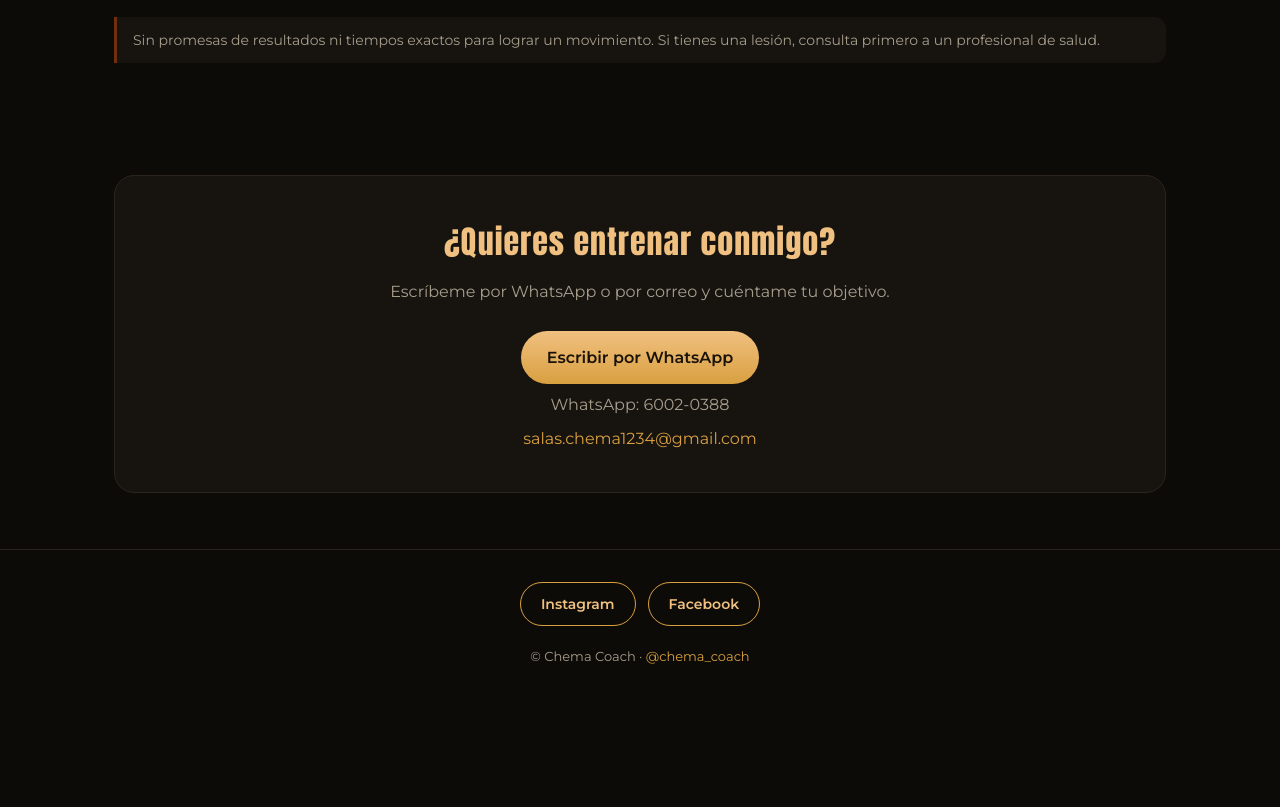
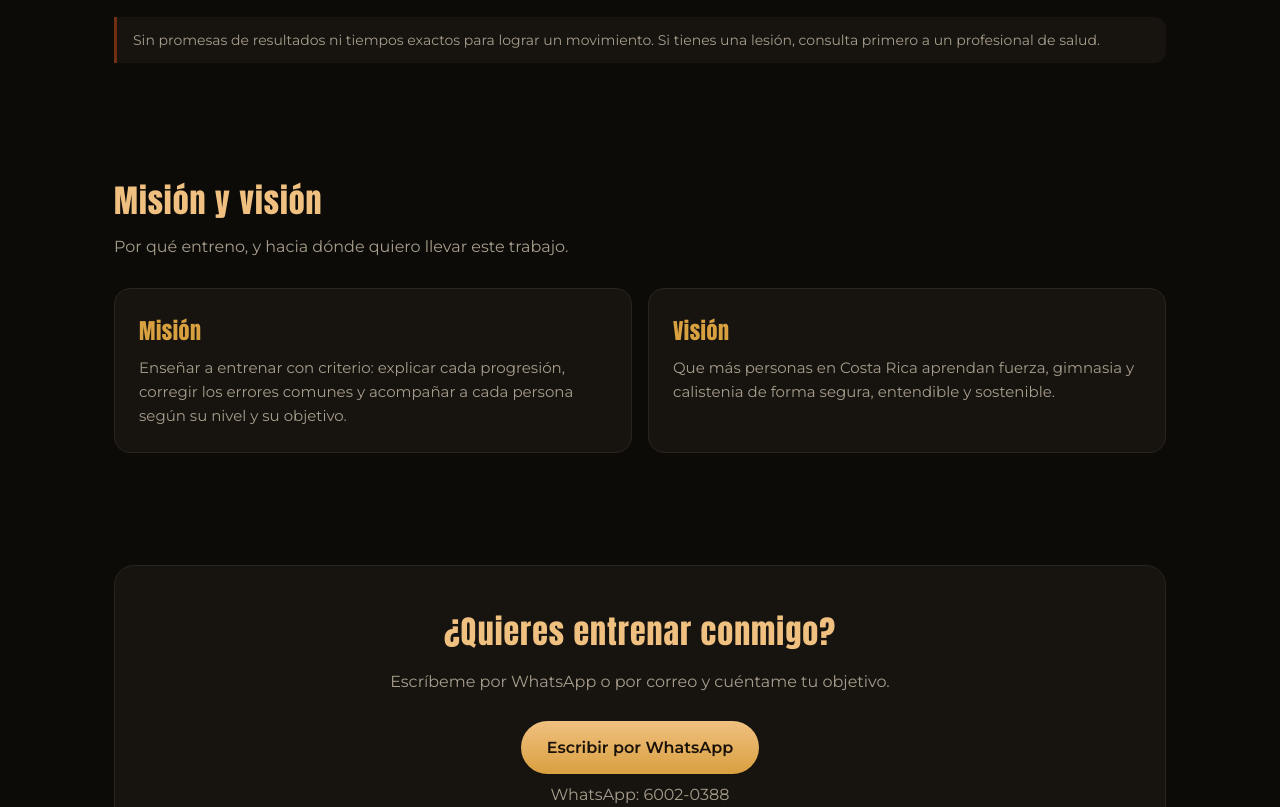
Before and after one commit to ac-production/chema-coach, a plain HTML site: page index.html in a window 1280 px wide. Shown: the part 1993-2800 px from the top of the page. Before the commit the page ends 2692 px from the top, so only its background shows below. Drawn offline with Linux system fonts and the light colour scheme.

Commit message:
Agrega misión y visión a la página

```diff
--- a/index.html
+++ b/index.html
@@ -131,6 +131,7 @@
       <a href="#servicios">Servicios</a>
       <a href="#videos">Videos</a>
       <a href="#metodo">Método</a>
+      <a href="#mision">Misión</a>
       <a href="#contacto">Contacto</a>
     </nav>
   </header>
@@ -206,6 +207,21 @@
     <p class="note" style="margin-top:20px">Sin promesas de resultados ni tiempos exactos para lograr un movimiento. Si tienes una lesión, consulta primero a un profesional de salud.</p>
   </section>
 
+  <section id="mision">
+    <h2>Misión y visión</h2>
+    <p class="lead">Por qué entreno, y hacia dónde quiero llevar este trabajo.</p>
+    <div class="grid">
+      <div class="card">
+        <h3>Misión</h3>
+        <p>Enseñar a entrenar con criterio: explicar cada progresión, corregir los errores comunes y acompañar a cada persona según su nivel y su objetivo.</p>
+      </div>
+      <div class="card">
+        <h3>Visión</h3>
+        <p>Que más personas en Costa Rica aprendan fuerza, gimnasia y calistenia de forma segura, entendible y sostenible.</p>
+      </div>
+    </div>
+  </section>
+
   <section id="contacto">
     <div class="contact">
       <h2>¿Quieres entrenar conmigo?</h2>
```
